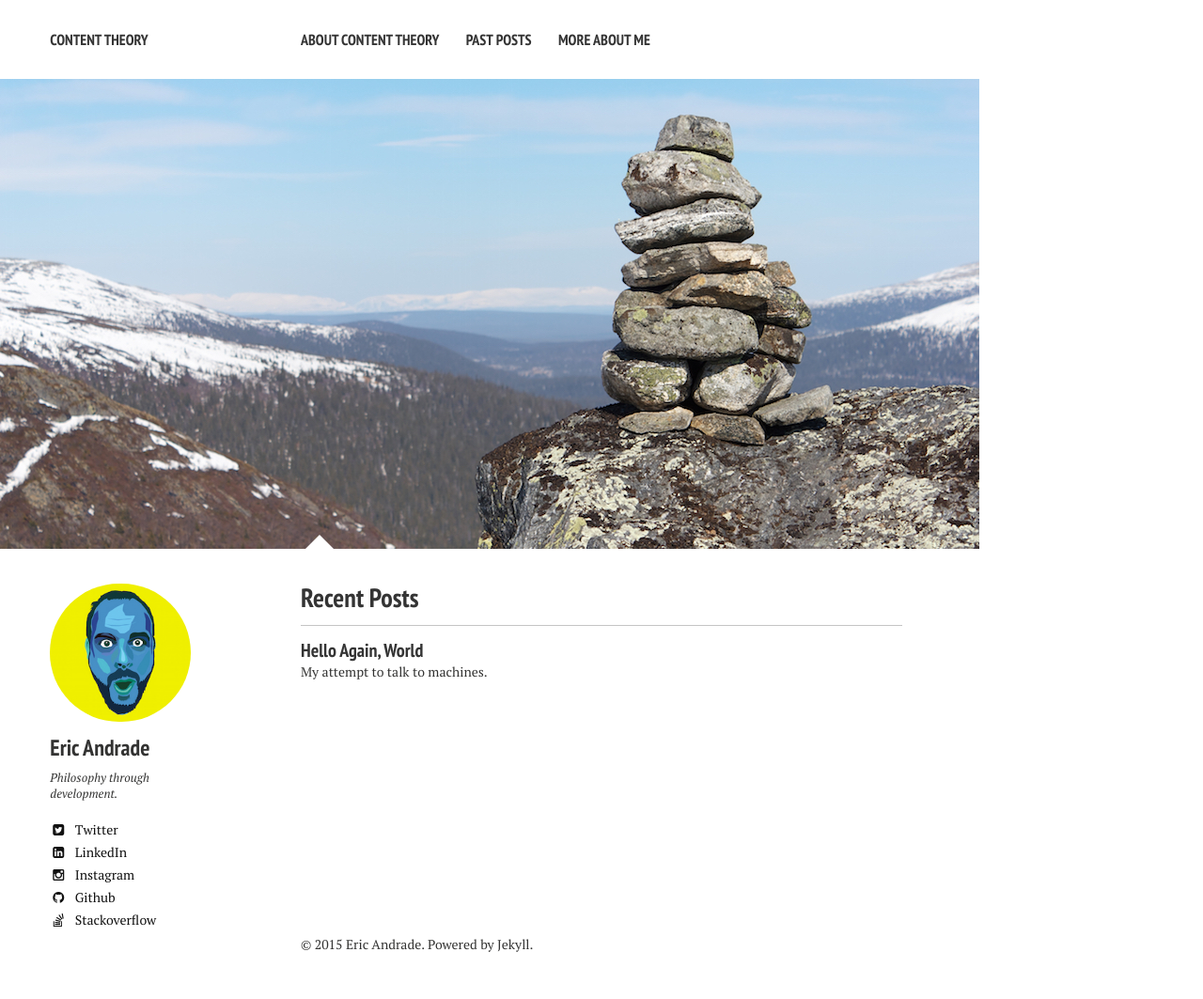
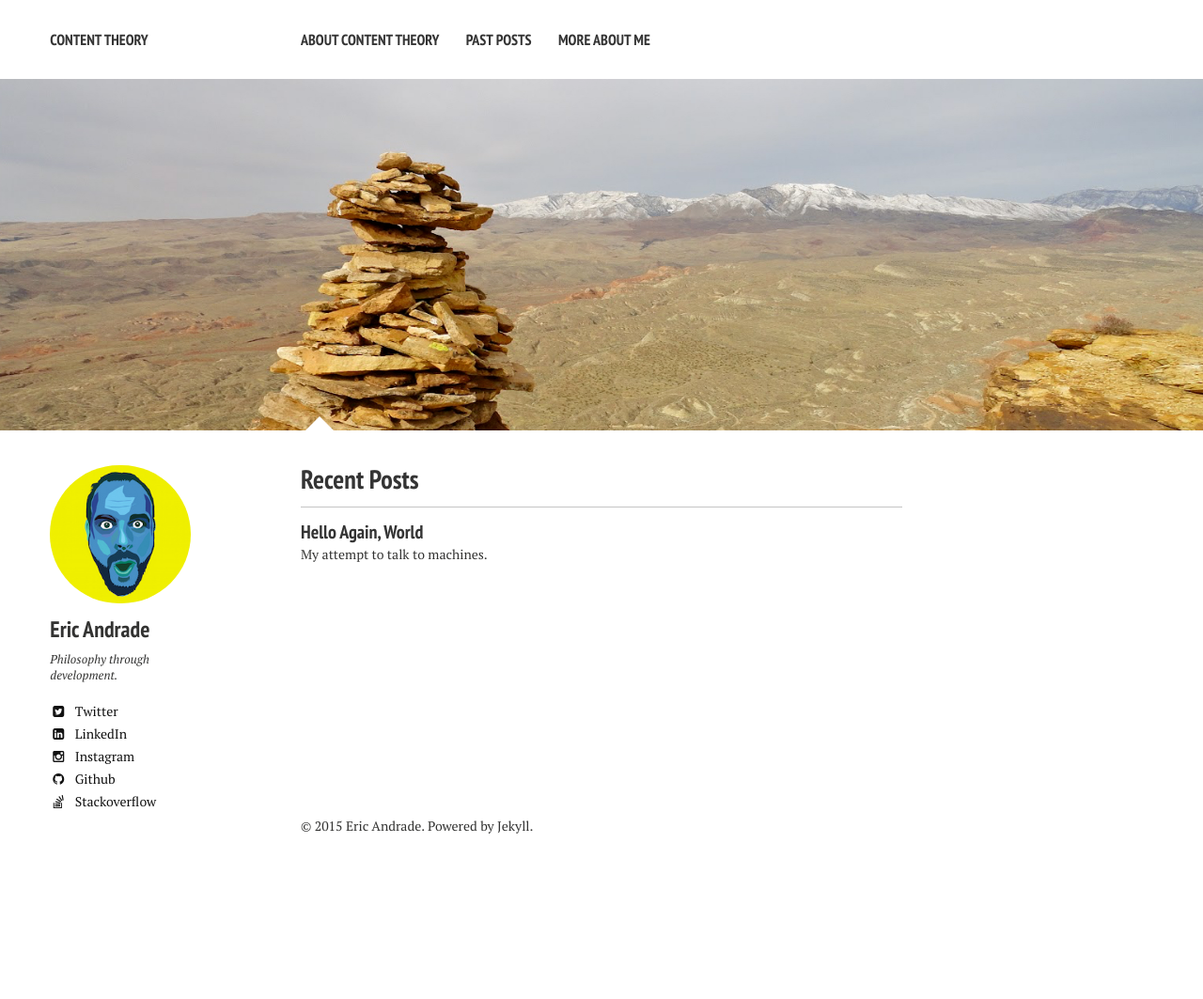
Before and after one commit to buddhaplex/content-theory, a Jekyll site: the page built from index.md, in a window 1280 px wide. Shown: the whole page at 94% size. Built offline with Jekyll 4.4.1, drawn with Linux system fonts in a browser that asks for light colours; nearby versions of some CDN libraries; after the commit the page ends 937 px from its top, so only the background shows below that.

Commit message:
changed image header

```diff
--- a/_sass/page.scss
+++ b/_sass/page.scss
@@ -310,7 +310,7 @@
 	}
 	img {
 		max-width: 100%;
-		height: auto !important;
+		height: auto;
 		-ms-interpolation-mode: bicubic;
 	}
 	.headline-wrap {
```
Also changed, not shown: images/cairn.jpg.
